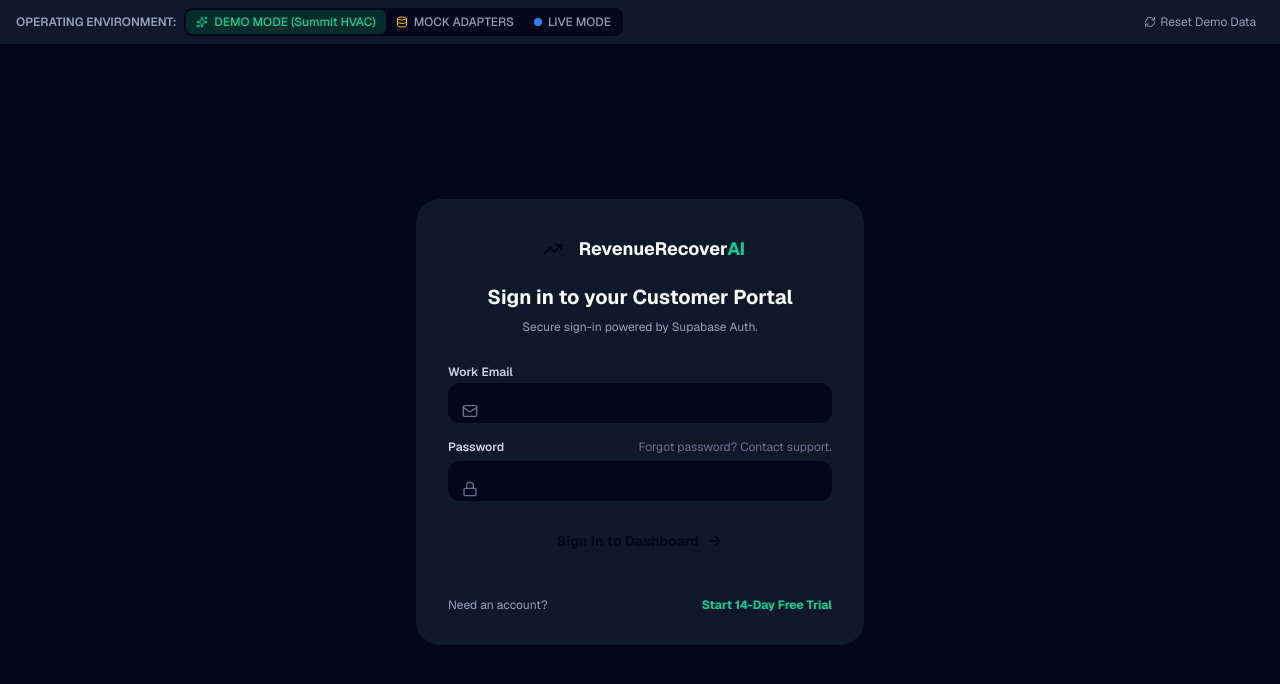
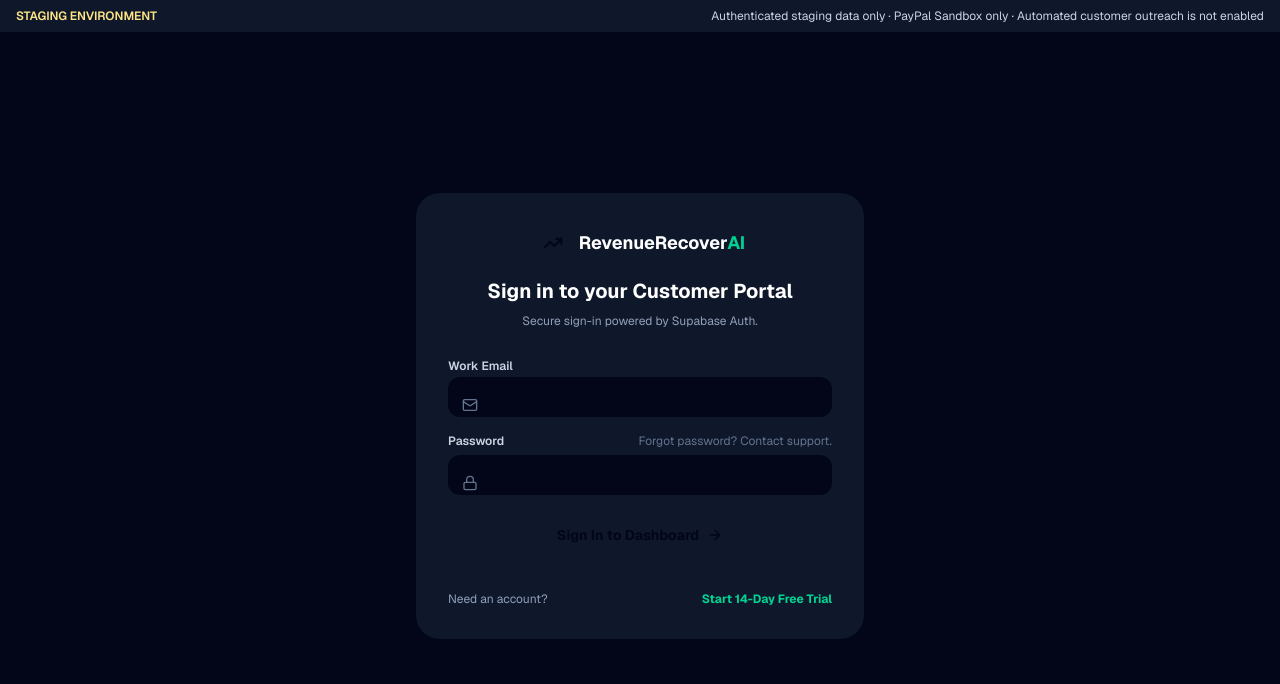
Before and after one commit to akashpardeshi188-design/revenuerecover-ai, a Next.js app: page /login in a window 1280 px wide. Shown: the top 684 px of the page. Built offline with nearby package versions, Linux system fonts and the light colour scheme.

Commit message:
security(ui): remove fake demo/live environment switches

```diff
--- a/components/shared/ModeBanner.tsx
+++ b/components/shared/ModeBanner.tsx
@@ -2,67 +2,19 @@
 
 import React from 'react';
 import { useAppStore } from '@/lib/store';
-import { ShieldAlert, Sparkles, Database, RefreshCw } from 'lucide-react';
+import { ShieldAlert } from 'lucide-react';
 
+/**
+ * This app branch is a staging MVP. Never offer client-side switches that
+ * claim demo/mock data is production or that customer actions are live.
+ */
 export function ModeBanner() {
-  const { state, setMode, resetToDemo } = useAppStore();
-
   return (
-    <div className="bg-slate-900 border-b border-slate-800 text-xs py-2 px-4 flex flex-wrap items-center justify-between gap-3 sticky top-0 z-50 shadow-md">
-      <div className="flex items-center gap-2">
-        <span className="font-semibold text-slate-400">OPERATING ENVIRONMENT:</span>
-        <div className="flex items-center bg-slate-950 p-0.5 rounded-lg border border-slate-800">
-          <button
-            onClick={() => setMode('demo')}
-            className={`px-2.5 py-1 rounded-md transition-all font-medium flex items-center gap-1.5 ${
-              state.mode === 'demo'
-                ? 'bg-emerald-500/20 text-emerald-400 border border-emerald-500/40 shadow-sm'
-                : 'text-slate-400 hover:text-slate-200'
-            }`}
-          >
-            <Sparkles className="w-3 h-3 text-emerald-400" />
-            DEMO MODE (Summit HVAC)
-          </button>
-          <button
-            onClick={() => setMode('mock')}
-            className={`px-2.5 py-1 rounded-md transition-all font-medium flex items-center gap-1.5 ${
-              state.mode === 'mock'
-                ? 'bg-amber-500/20 text-amber-400 border border-amber-500/40 shadow-sm'
-                : 'text-slate-400 hover:text-slate-200'
-            }`}
-          >
-            <Database className="w-3 h-3 text-amber-400" />
-            MOCK ADAPTERS
-          </button>
-          <button
-            onClick={() => setMode('live')}
-            className={`px-2.5 py-1 rounded-md transition-all font-medium flex items-center gap-1.5 ${
-              state.mode === 'live'
-                ? 'bg-blue-500/20 text-blue-400 border border-blue-500/40 shadow-sm'
-                : 'text-slate-400 hover:text-slate-200'
-            }`}
-          >
-            <span className="w-2 h-2 rounded-full bg-blue-500 animate-pulse" />
-            LIVE MODE
-          </button>
-        </div>
-      </div>
-
-      <div className="flex items-center gap-4 text-slate-400">
-        <span className="hidden sm:inline">
-          {state.mode === 'demo' && 'Showing fictional Summit HVAC & Plumbing dataset (Dallas, TX)'}
-          {state.mode === 'mock' && 'Connected to deterministic simulation endpoints for all 8 AI Agents'}
-          {state.mode === 'live' && 'Active production environment with real customer tenant isolation'}
-        </span>
-        <button
-          onClick={resetToDemo}
-          title="Reset back to initial pristine demo dataset"
-          className="flex items-center gap-1 text-slate-400 hover:text-slate-200 hover:bg-slate-800 px-2 py-1 rounded border border-slate-700 transition"
-        >
-          <RefreshCw className="w-3 h-3" />
-          Reset Demo Data
-        </button>
-      </div>
+    <div className="sticky top-0 z-50 flex flex-wrap items-center justify-between gap-2 border-b border-amber-400/20 bg-slate-900 px-4 py-2 text-xs shadow-md">
+      <span className="font-semibold text-amber-200">STAGING ENVIRONMENT</span>
+      <span className="text-slate-300">
+        Authenticated staging data only · PayPal Sandbox only · Automated customer outreach is not enabled
+      </span>
     </div>
   );
 }
@@ -79,10 +31,10 @@ export function KillSwitchButton() {
           ? 'bg-rose-600 text-white hover:bg-rose-700 animate-pulse'
           : 'bg-slate-800 hover:bg-slate-700 text-slate-300 border border-slate-700'
       }`}
-      title={isActive ? 'Kill switch active: All outgoing AI actions blocked' : 'Engage Emergency Global Kill Switch'}
+      title={isActive ? 'Kill switch active: All outgoing AI actions blocked' : 'Emergency stop control'}
     >
       <ShieldAlert className={`w-3.5 h-3.5 ${isActive ? 'text-white' : 'text-rose-400'}`} />
-      {isActive ? 'EMERGENCY STOP ACTIVE' : 'Kill Switch (Ready)'}
+      {isActive ? 'EMERGENCY STOP ACTIVE' : 'Kill Switch (UI only)'}
     </button>
   );
 }
```
